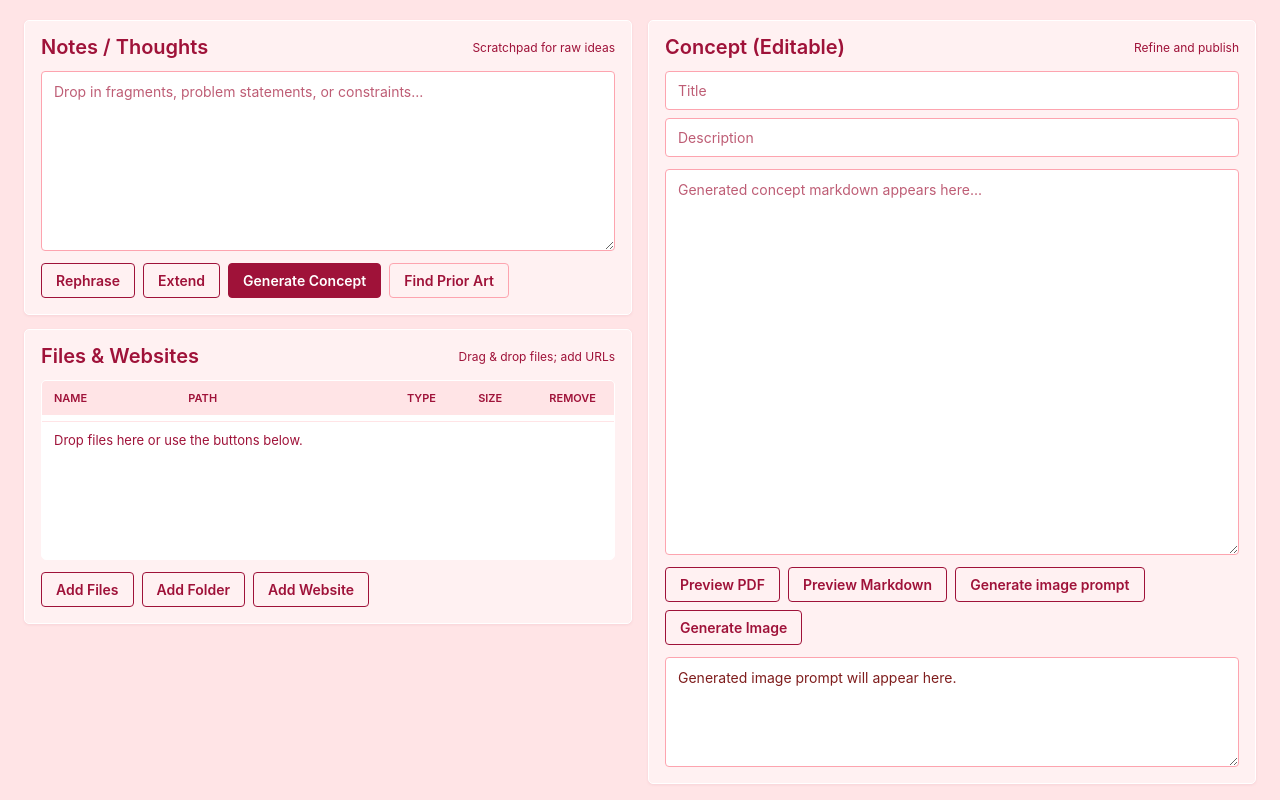
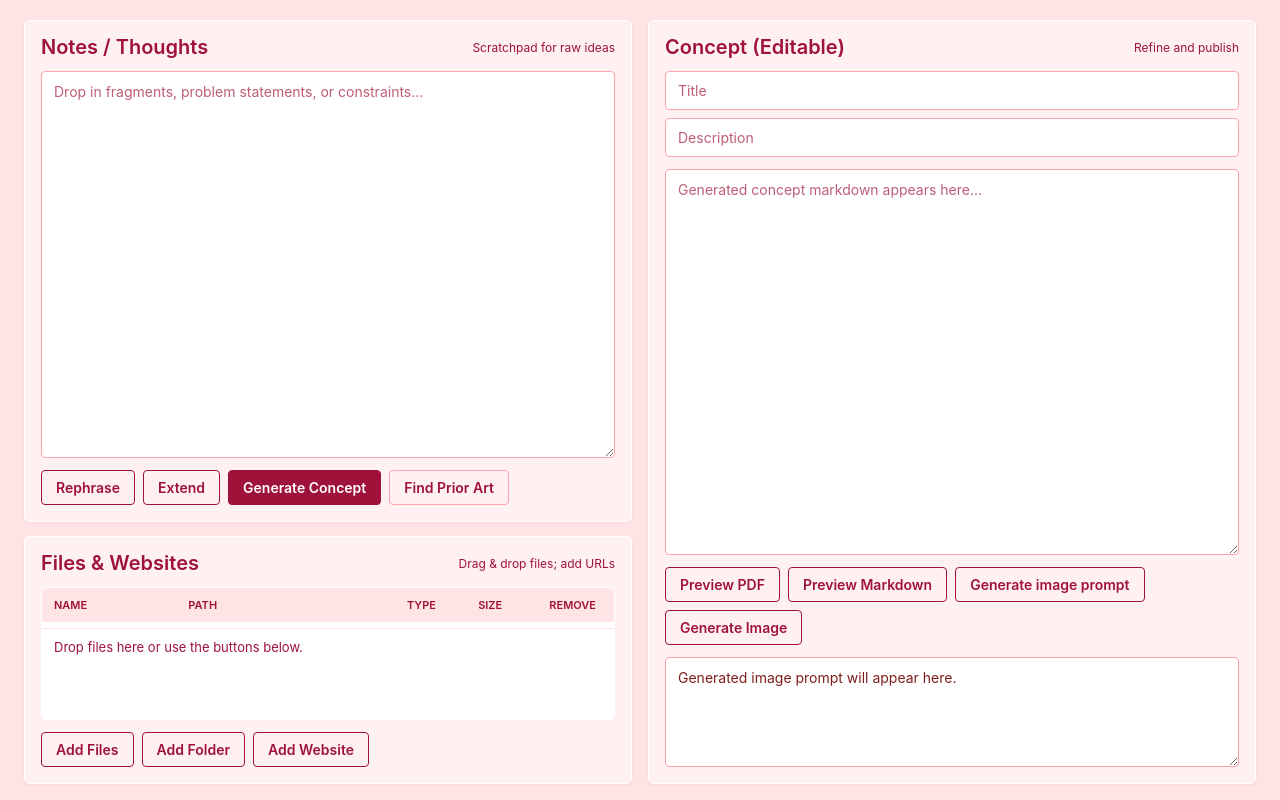
Before and after one commit to giers10/concept-maker, a React (Vite) app: page / in a window 1280 px wide. Built offline with nearby package versions, Linux system fonts and the light colour scheme.

Commit message:
Implement layout for notes and files panels and refine remove row button styling

```diff
--- a/src/styles.css
+++ b/src/styles.css
@@ -98,6 +98,20 @@ body {
   min-height: 0;
 }
 
+.notes-panel {
+  flex: 1 1 67%;
+}
+
+.files-panel {
+  flex: 0 1 33%;
+  max-height: 33%;
+}
+
+.files-panel .table {
+  flex: 1;
+  min-height: 0;
+}
+
 .panel-title {
   display: flex;
   align-items: center;
@@ -168,11 +182,11 @@ body {
 }
 
 button.remove-row-button {
-  width: 28px;
-  height: 28px;
-  min-width: 28px;
+  width: 24px;
+  height: 24px;
+  min-width: 24px;
   padding: 0;
-  border-radius: 50%;
+  border-radius: var(--control-radius);
   font-size: 12px;
   font-weight: 700;
   line-height: 1;
```
